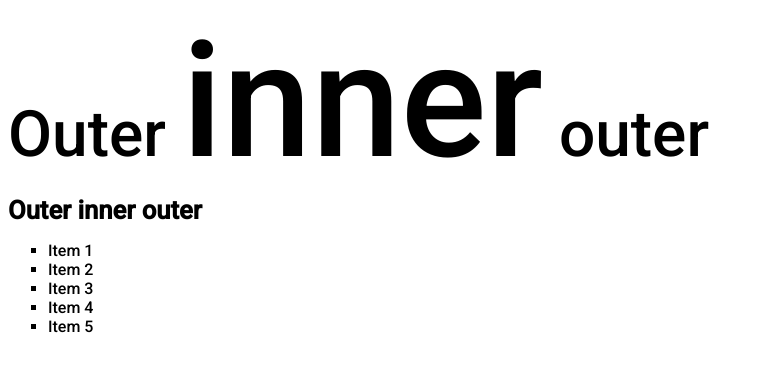
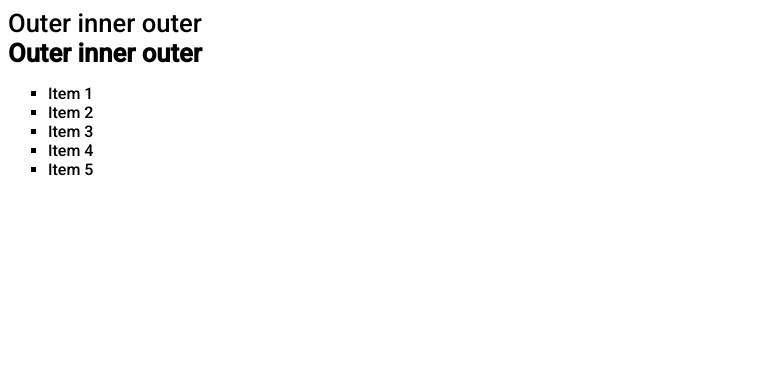
Before and after one commit to SvitlanaKrok/svitlanakrok.github.io, a plain HTML site: page exercises/lecture-05/index.html in a window 1280 px wide. Shown: the whole page, without its empty margins (0-763 px from the left). Drawn offline with Linux system fonts and the light colour scheme.

Commit message:
add changes

```diff
--- a/exercises/lecture-05/css/main.css
+++ b/exercises/lecture-05/css/main.css
@@ -1,10 +1,10 @@
 @charset "UTF-8";
 /* 4 */
 div{
+  font-size: 1em;
+}
+div > span {
   font-size: 1.6em;
-}
-span {
-  font-size: 2.5em;
 }
 /* 5 */
 strong {
```
